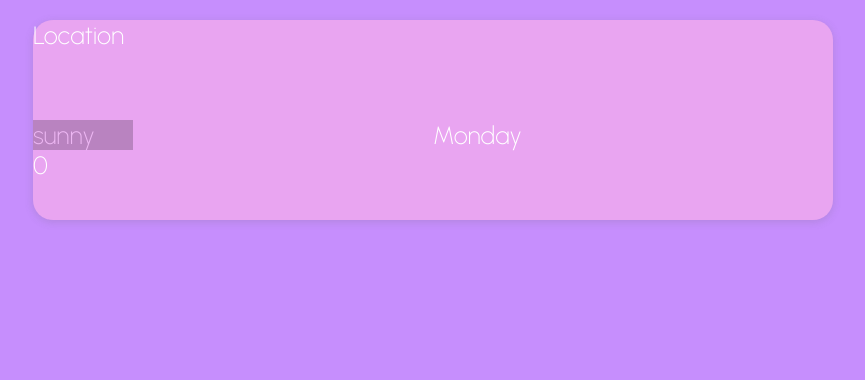
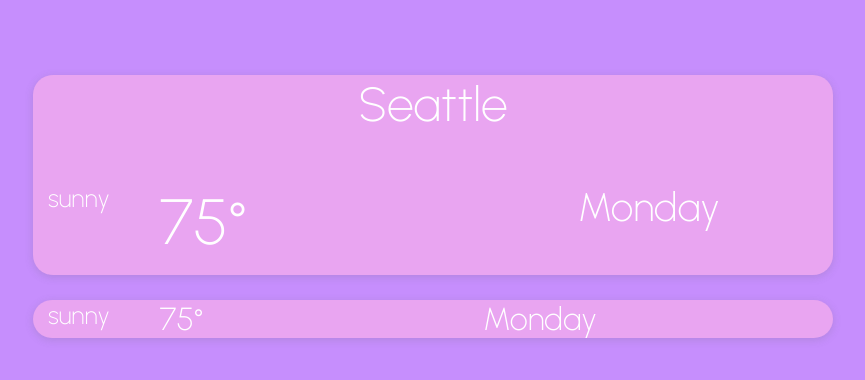
Before and after one commit to iZhGH/WeatherWebsite, a plain HTML site: page index.html in a window 1280 px wide. Shown: the whole page, without its empty margins (207-1072 px from the left). Drawn offline with Linux system fonts and the light colour scheme.

Commit message:
work on css and add weather icon images

```diff
--- a/index.html
+++ b/index.html
@@ -14,13 +14,13 @@
 <body>
 <div class="todaysWeather">
   <div class="topSide">
-    <p class="todayText">Location</p>
+    <p class="todayText">Seattle</p>
   </div>
   <div class="leftSide">
     <div class="weatherLogoDiv">
     <p class="weatherLogo todayText">sunny</p>
         </div>
-       <p class="weatherDegree todayText">0</p>
+       <p class="weatherDegrees todayText">75°</p>
        </div>
   <div class="rightSide">
     <p class="dateText todayText">Monday</p>
@@ -28,6 +28,19 @@
 </div>
 
 
+<div class="nextWeather day1">
+    <div class="leftSide day1">
+      <div class="weatherLogoDiv">
+      <p class="weatherLogo day1Logo dayLogo">sunny</p>
+          </div>
+         <p class="weatherDegrees day1Text dayText">75°</p>
+         </div>
+    <div class="rightSide day1">
+      <p class="dateText day1Text dayText">Monday</p>
+    </div>
+  </div>
+
+
 
 </body>
 </html>
--- a/styles.css
+++ b/styles.css
@@ -11,12 +11,14 @@
     font-style: normal;
     font-size: 25px;
     display: flex;
+    flex-direction: column;
     justify-content: center;
     background-color:#C68EFD;
+    align-items: center;
   }
 
-  .todaysWeather {
-    margin-top: 20px;
+  .todaysWeather{
+    margin-top: 75px;
     min-width: 800px;
     min-height: 200px;
     border-radius: 20px;
@@ -28,27 +30,49 @@
     grid-template-areas:
     "location location"
     "weather  date";
+    gap: 15px;
+  }
+
+  .nextWeather {
+    color: white;
+    margin-top: 25px;
+    min-width: 800px;
+    max-height: 100px;
+    border-radius: 20px;
+    background-color:#E9A5F1;
+    box-shadow: rgba(99, 99, 99, 0.2) 0px 2px 8px 0px;
+    display: flex;
   }
 
   .topSide {
     grid-area: location;
+
+    font-size: 3rem;
+    text-align: center;
   }
 
   .leftSide {
     grid-area: weather;
+    display: flex;
+    gap: 50px;
+    margin-left: 15px;
+}
+
+
+  .weatherDegrees {
+    font-size: 4rem;
   }
 
   .rightSide {
     grid-area: date;
+    margin-left: 35%;
+    font-size: 2.5rem;
   }
 
   .todayText {
     color: white;
   }
 
-  .weatherLogoDiv {
-    background-color: black;
-    opacity: 0.2;
-    max-width: 25%;
-    min-width: 25%;
-  }
+.dayText {
+    font-size: 2rem;
+}
```
Also changed, not shown: icons/cloudy.png (added), icons/partlyCloudy.png (added), icons/rainy.png (added), icons/sunny.png (added), icons/thunderstorm.png (added).
